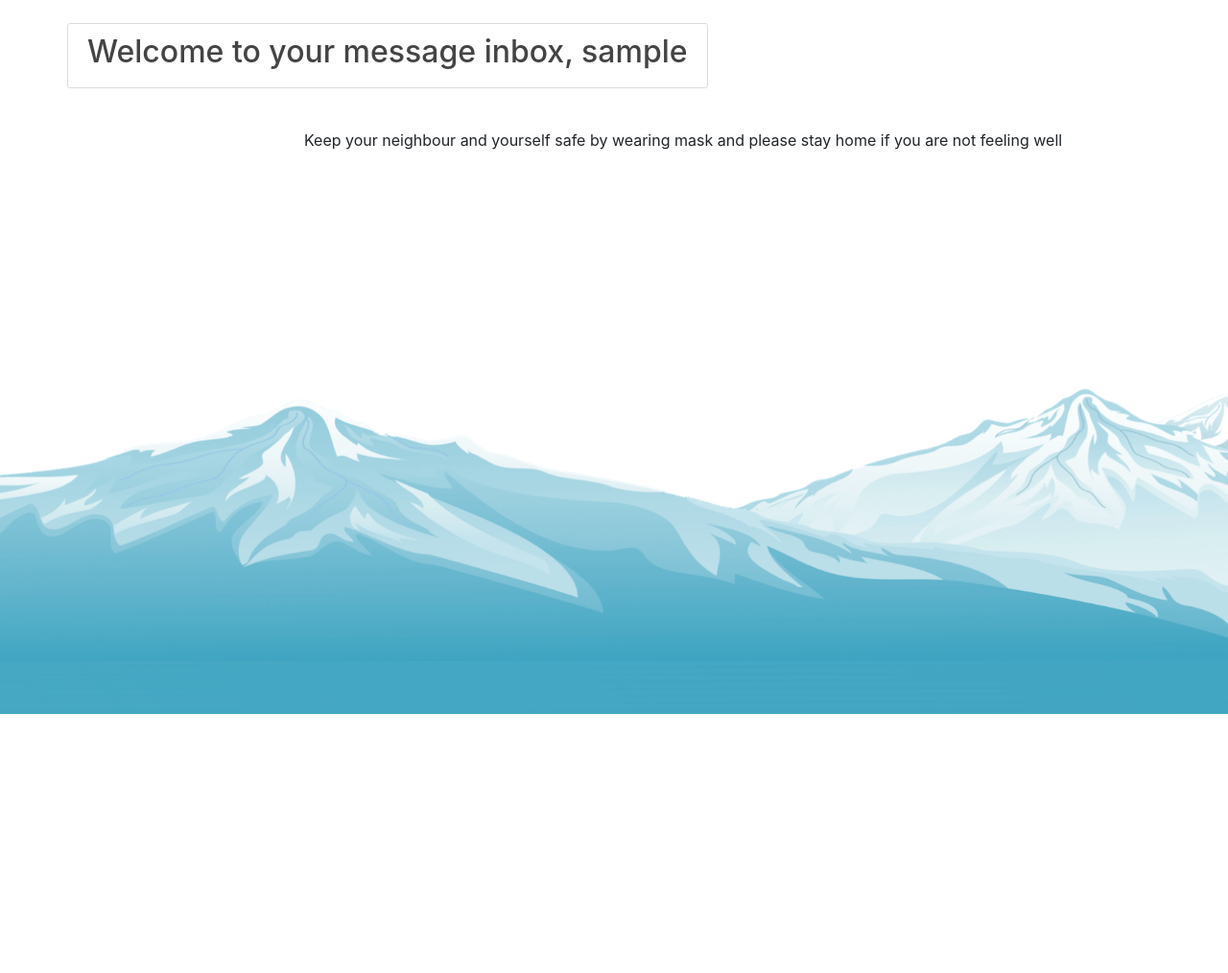
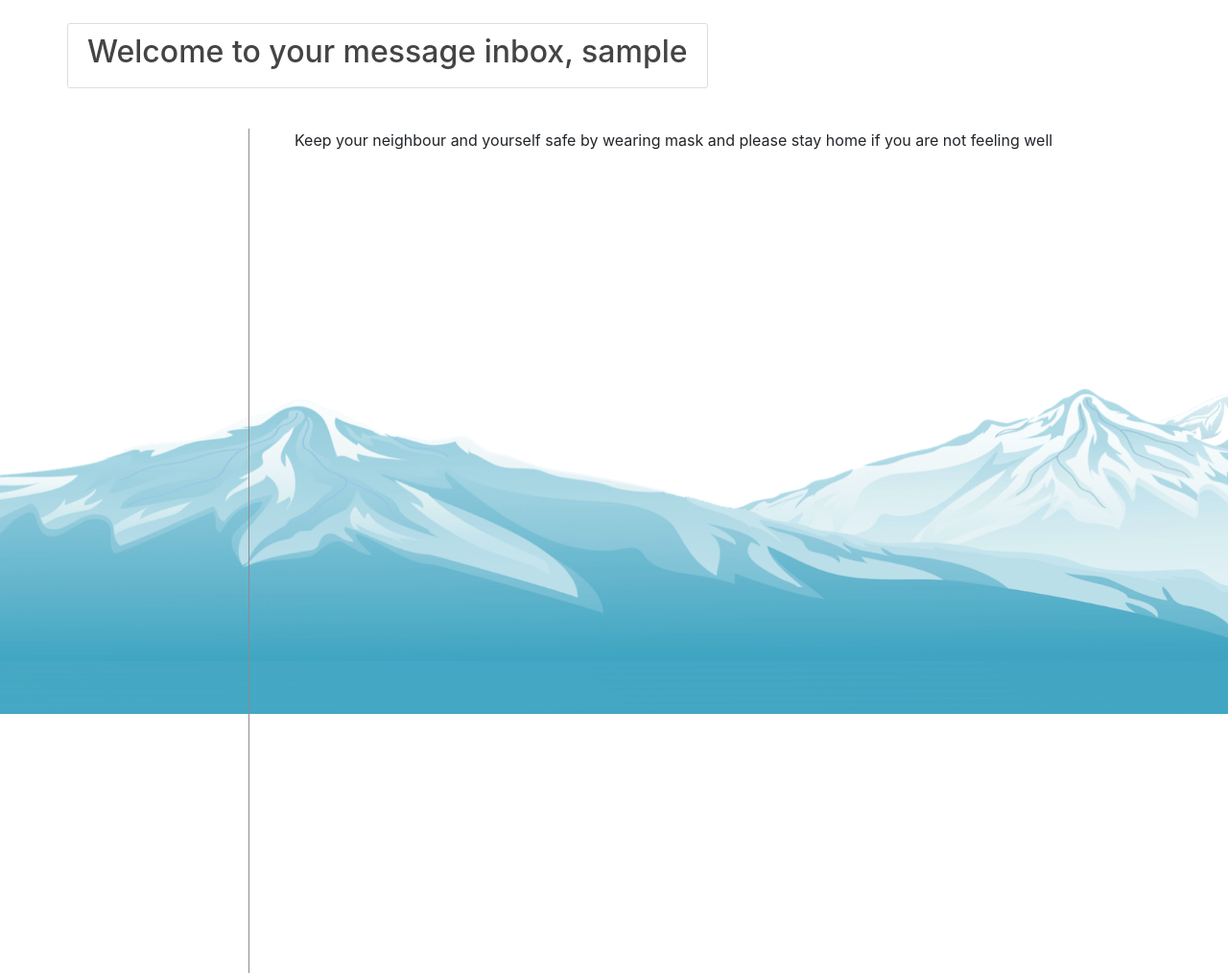
Before and after one commit to SinaBehrouz/Benefactors, a Flask app: page /messages in a window 1280 px wide. Shown: the part 56-1070 px from the top of the page at 96% size. Run offline with Flask 2, Linux system fonts and the light colour scheme; the visitor is signed in with stand-in values (Sample User, id 1); data comes from the database, SQL or seed files in the repository; data that the repository does not hold is empty; some libraries are stand-ins or nearby versions.

Commit message:
Fix windows handling on the messages.html

```diff
--- a/web/benefactors/static/main.css
+++ b/web/benefactors/static/main.css
@@ -344,3 +344,7 @@ input:hover.search-bar{
 #dropdownMenuLink_messages {
   margin-left: 0.5em;
 }
+
+#placeholder-empty-message{
+  height: 100%;
+}
--- a/web/benefactors/templates/messages.html
+++ b/web/benefactors/templates/messages.html
@@ -50,8 +50,8 @@
             </article>
         </div>
         <div class="row">
+            <div class="col" id="chat-sidebar">
             {% if chatchannels %}
-            <div class="col" id="chat-sidebar">
                 {% for channel in chatchannels %}
                 <ul class="list-group">
                     <li class="list-group-item list-group-item-light" id="channel-list">
@@ -67,6 +67,7 @@
                 </ul>
                 {% endfor %}
             {% else %}
+                <p id="placeholder-empty-channel"> </p>
             {% endif %}
             </div>
             <div class="col-10" id="chat-content">
@@ -106,7 +107,17 @@
                         </div>
                         {% endif %}
                     {% endfor %}
+                {% else %}
+                    <p id="placeholder-empty-message">
+                    {% if channel_id %}
+                        Your chat is empty
+                    {% else %}
+                        Keep your neighbour and yourself safe by wearing mask and please stay home if you are not feeling well
+                    </p>
+                    {% endif %}
+                {% endif %}
                 </div>
+                {% if channel_id %}
                 <div id="form_send_message_box">
                     <!-- add a textbox and a button to chat -->
                     <form action="{{ url_for('messages_chat', channel_id=channel_id) }}" method="POST">
@@ -130,35 +141,6 @@
                     </fieldset>
                     </form>
                 </div>
-                {% else %}
-                    {% if channel_id %}
-                        <p id="placeholder-message">Your chat is empty</p>
-                        <!-- add a textbox and a button to chat -->
-                        <form action="{{ url_for('messages_chat', channel_id=channel_id) }}" method="POST">
-                            {{ form.hidden_tag() }}
-                            <fieldset class="form-group">
-                                <div class ="form-group">
-                                    {{ form.chat_message_desc.label }}
-                                    {% if form.chat_message_desc.errors %}
-                                        {{ form.chat_message_desc(class="form-control form-control-lg is-invalid") }}
-                                        <div class="invalid-feedback">
-                                            {% for error in form.chat_message_desc.errors %}
-                                                <span>{{ error }}</span>
-                                            {% endfor %}
-                                        </div>
-                                    {% else %}
-                                        {{ form.chat_message_desc(class="form-control form-control-lg") }}
-                                    {% endif %}
-                                    <!-- Send message button -->
-                                    {{ form.submit_chatmsg(class="btn btn-outline-info") }}
-                                </div>
-                            </fieldset>
-                        </form>
-
-                    {% else %}
-                        <p id="placeholder-message"> Keep your neighbour and yourself safe by wearing mask and please stay home if you are not feeling well</p>
-                    {% endif %}
-
                 {% endif %}
             </div>
         </div>
```
